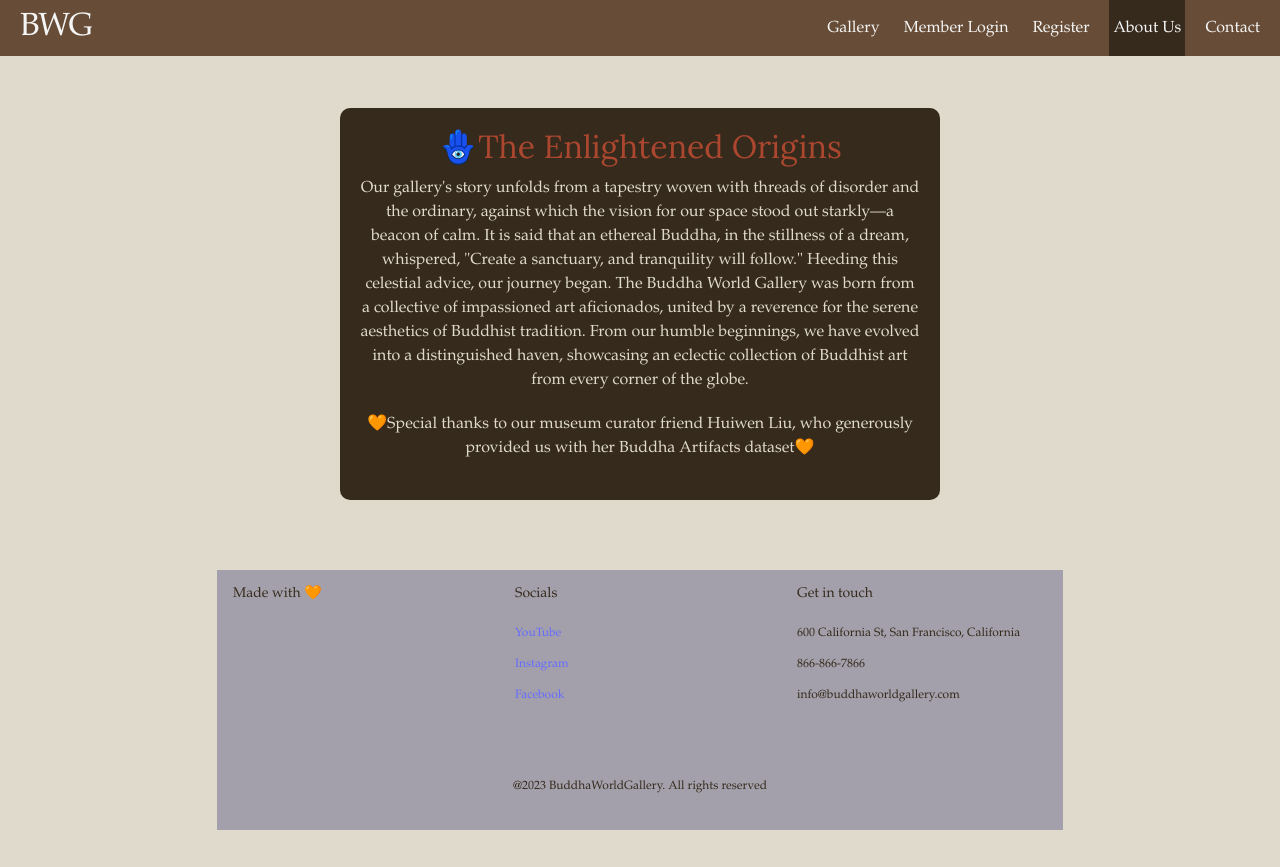
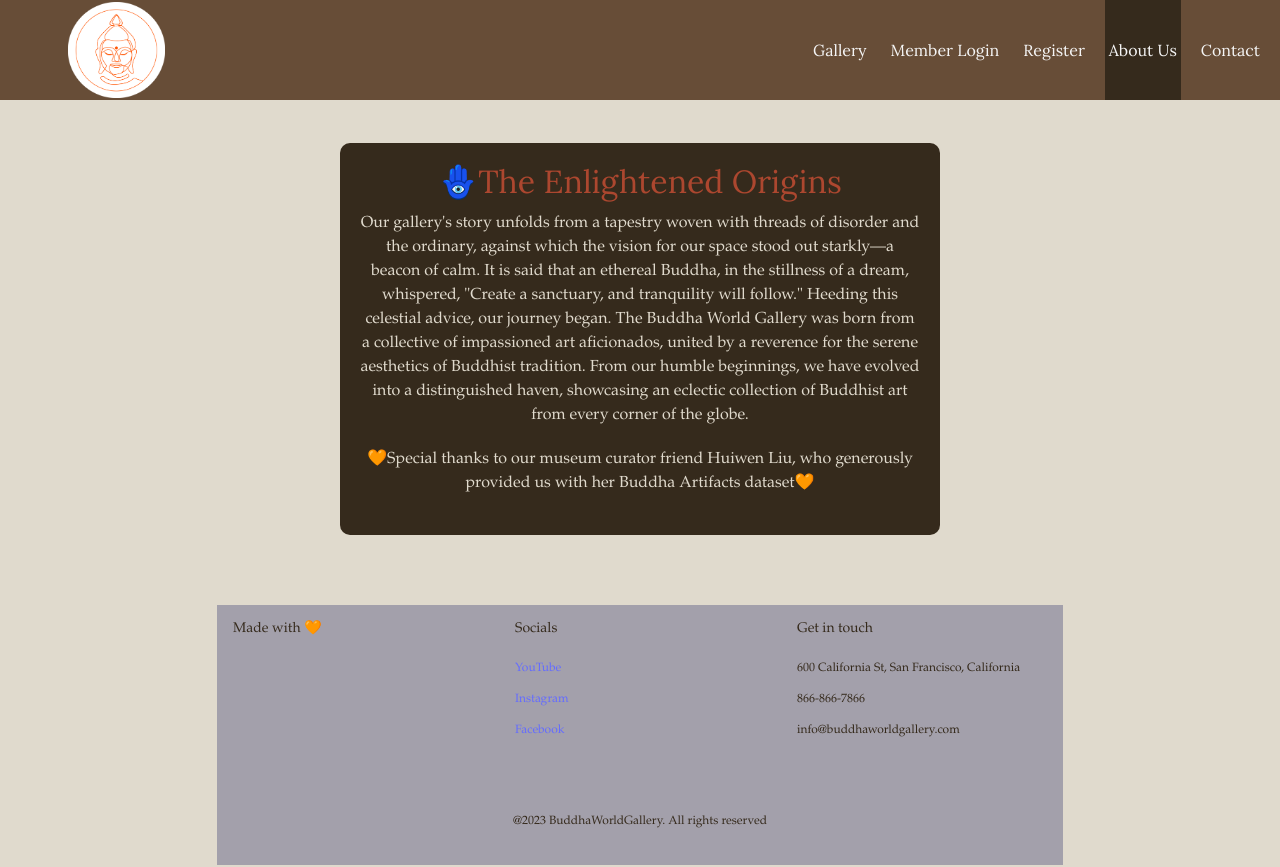
Before and after one commit to gretchenhu/BuddhaWorldGallery_v2, a React (Vite) app in the folder front/: page /aboutus in a window 1280 px wide. Shown: the top 867 px of the page. Built offline with nearby package versions, Linux system fonts and the light colour scheme; no server answers.

Commit message:
updated detail page, restructured comment section

```diff
--- a/front/src/components/navbar/Navbar.jsx
+++ b/front/src/components/navbar/Navbar.jsx
@@ -1,9 +1,10 @@
-import { useContext } from 'react';
+import { useContext } from "react";
 import PropTypes from "prop-types";
 import { Link, useMatch, useResolvedPath } from "react-router-dom";
 import { UserContext } from "../../context/UserContext";
-import { logoutUser } from '../../services/Authentication';
+import { logoutUser } from "../../services/Authentication";
 import "./navbar.css";
+import logo from "../../assets/buddha_logo.png";
 
 export default function Navbar() {
   const { user, setUser } = useContext(UserContext);
@@ -20,12 +21,12 @@ export default function Navbar() {
   return (
     <nav className="nav">
       <Link to="/" className="site-title">
-        BWG
+        <img src={logo} alt="BWG Logo" className="logo" />
       </Link>
       <ul>
         <CustomLink to="/">Gallery</CustomLink>
         {user ? (
-          <li onClick={handleLogout}>Logout</li> // Logout link for logged-in users
+          <CustomLink onClick={handleLogout}>Logout</CustomLink> // Logout link for logged-in users
         ) : (
           <CustomLink to="/MemberLogin">Member Login</CustomLink> // Member Login link for guests
         )}
--- a/front/src/components/navbar/navbar.css
+++ b/front/src/components/navbar/navbar.css
@@ -11,7 +11,7 @@ body {
   position: fixed;
   top: 0;
   left: 0;
-  right:0;
+  right: 0;
   background-color: rgb(103, 77, 55);
   color: whitesmoke;
   display: flex;
@@ -20,10 +20,15 @@ body {
   gap: 2rem;
   padding: 0 1rem;
   z-index: 1000;
+  font-family: "Garamond", serif;
+  height: 100px;
 }
 
 .site-title {
   font-size: 2rem;
+  margin: 0;
+  padding: 0;
+  height: 4px;
 }
 
 .nav ul {
@@ -41,10 +46,11 @@ body {
   display: flex;
   align-items: center;
   padding: 0.25rem;
+  font-family: "Lora", serif;
 }
 
 .nav a:hover {
-  color:rgb(172,71,47);
+  color: rgb(172, 71, 47);
 }
 
 .nav li.active {
@@ -52,6 +58,13 @@ body {
 }
 
 .nav li:hover {
-  background-color: #f0e2e2;
+  background-color: rgb(224, 218, 205);
   text-decoration-color: whitesmoke;
 }
+
+.logo {
+  margin: 0;
+  border: 0;
+  margin-top: 0px;
+  height: 20%;
+}
--- a/front/src/pages/ArtifactDetail.jsx
+++ b/front/src/pages/ArtifactDetail.jsx
@@ -15,7 +15,7 @@ export default function ArtifactDetail() {
   const { artifactId } = useParams();
   const [editingCommentId, setEditingCommentId] = useState(null);
   const [editedCommentText, setEditedCommentText] = useState("");
-  const { user} = useContext(UserContext);
+  const { user } = useContext(UserContext);
 
   useEffect(() => {
     // Fetch artifact and comments data
@@ -31,7 +31,9 @@ export default function ArtifactDetail() {
         }
 
         // Fetch comments data
-        const commentsResponse = await fetch(`/api/buddha/id/${artifactId}/comments`);
+        const commentsResponse = await fetch(
+          `/api/buddha/id/${artifactId}/comments`
+        );
         if (commentsResponse.ok) {
           const commentsData = await commentsResponse.json();
           setComments(commentsData);
@@ -143,12 +145,15 @@ export default function ArtifactDetail() {
     <div className="container my-5">
       <Navbar />
       {artifact ? (
-        <div className="card">
+        <div className="row">
+          <div className="col-md-6">
             <img
               src={artifact.image}
               alt={artifact.name}
               className="card-img-top"
             />
+          </div>
+          <div className="col-md-6">
             <div className="card-body">
               <h1 className="card-title">{artifact.name}</h1>
               <p className="card-text">{artifact.dynasty}</p>
@@ -163,19 +168,25 @@ export default function ArtifactDetail() {
                 </Link>
                 <DeleteArtifact artifactId={artifactId} />
               </div>
+            </div>
 
             <section className="comment-section">
               <h2>Comments</h2>
+              <div className="comment-form">
+                <form onSubmit={submitComment}>
+                  <textarea
+                    value={newComment}
+                    onChange={(e) => setNewComment(e.target.value)}
+                    placeholder="Write your comment here..."
+                    required
+                  />
+                  <button type="submit">Submit Comment</button>
+                </form>
+              </div>
               {comments.map((comment) => (
                 <div key={comment._id}>
                   {editingCommentId === comment._id ? (
                     <>
-                      <textarea
-                        value={editedCommentText}
-                        onChange={(e) => setEditedCommentText(e.target.value)}
-                        placeholder="Edit your comment here"
-                        required
-                      />
                       <button onClick={() => updateComment(comment._id)}>
                         Update Comment
                       </button>
@@ -198,17 +209,6 @@ export default function ArtifactDetail() {
                   )}
                 </div>
               ))}
-              <div className="comment-form">
-                <form onSubmit={submitComment}>
-                  <textarea
-                    value={newComment}
-                    onChange={(e) => setNewComment(e.target.value)}
-                    placeholder="Write your comment here..."
-                    required
-                  />
-                  <button type="submit">Submit Comment</button>
-                </form>
-              </div>
             </section>
           </div>
         </div>
--- a/front/src/pages/aboutUs.css
+++ b/front/src/pages/aboutUs.css
@@ -8,6 +8,7 @@ body {
 }
 
 .about-container {
+  margin-top: 35px;
   display: flex;
   flex-direction: column;
   gap: 20px;
--- a/front/src/pages/artifactDetail.css
+++ b/front/src/pages/artifactDetail.css
@@ -1,6 +1,6 @@
 /* General container styles */
 h2 {
-  color: rgb(103, 77, 55)
+  color: rgb(103, 77, 55);
 }
 /* Card styles */
 .card {
@@ -9,7 +9,7 @@ h2 {
 }
 
 .card-img-top {
-  width: 100%;
+  width: 500px;
   height: auto;
 }
 
@@ -37,12 +37,12 @@ h2 {
 }
 
 .btn-secondary {
-  background-color: rbg(163,160,171);
+  background-color: rbg(163, 160, 171);
   color: #fff;
 }
 
 .btn-secondary:hover {
-  background-color: rbg(110,106,102);
+  background-color: rbg(110, 106, 102);
 }
 
 .container {
@@ -53,13 +53,11 @@ h2 {
 /* Comment section styles */
 .comment-section {
   margin-top: 20px;
-
 }
 
 .comment-section h2 {
   font-size: 20px;
   margin-bottom: 15px;
-
 }
 
 .comment-section div {
@@ -74,7 +72,6 @@ h2 {
 .comment-form form {
   display: flex;
   flex-direction: column;
-
 }
 
 .comment-form textarea {
@@ -88,7 +85,7 @@ h2 {
 }
 
 .comment-form button {
-  background-color: rgb(172,71,47);
+  background-color: rgb(172, 71, 47);
   color: whitesmoke;
   margin: 10px;
   font-size: 16px;
@@ -96,9 +93,8 @@ h2 {
 }
 
 .comment-form button:hover {
-  background-color: rgb(110,106,102);
+  background-color: rgb(110, 106, 102);
 }
-
 
 /* artifactDetail.css */
 
```
Also changed, not shown: front/src/components/navbar/buddha_logo.png (added). Lines whose indentation alone changed are shown as unchanged.
